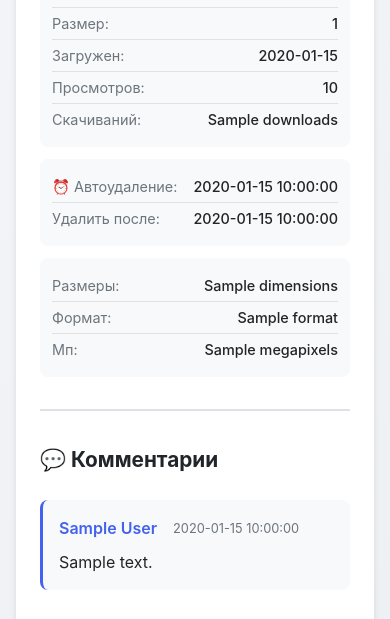
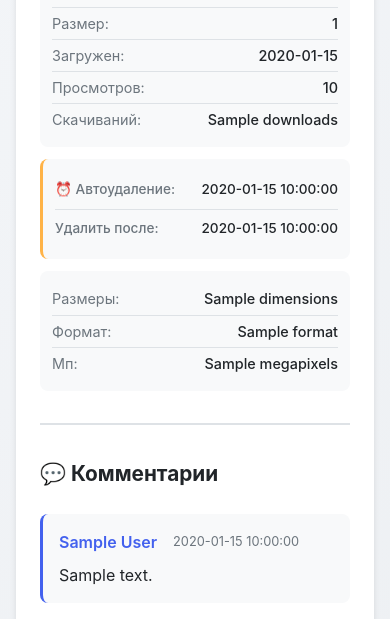
Before and after one commit to dneupokoev/aspic, a Python web app: template app/templates/view.html in a window 390 px wide. Shown: the part 627-1246 px from the top of the page. Run offline with Jinja, Linux system fonts and the light colour scheme; the template is opened without the code that fills it: most values are stand-ins (such as "Sample title", 1, 10 or a date in 2020).

Commit message:
260323.01

```diff
--- a/app/static/style.css
+++ b/app/static/style.css
@@ -1914,59 +1914,68 @@ body {
    СТИЛИ ДЛЯ АВТОУДАЛЕНИЯ
    ============================================ */
 
-/* Убеждаемся, что поля видны на всех устройствах */
-.preview-options.compact {
-    display: block !important;
-}
-
-/* Форсированное отображение полей автоудаления */
-#expireField {
-    display: block !important;
-    visibility: visible !important;
-}
-
-#expireField .compact-field {
-    display: flex !important;
-    flex-direction: column !important;
-}
-
-#expireDate, #ttlHours {
+/* Гарантируем, что блок с информацией об автоудалении всегда виден */
+.expire-info {
     display: block !important;
     width: 100% !important;
-    box-sizing: border-box !important;
-}
-
-/* На мобильных устройствах поля становятся вертикальными */
+    border-left: 3px solid var(--warning);
+    margin-top: 0.75rem;
+    margin-bottom: 0.75rem;
+    padding: 0.75rem !important;
+    background: var(--light);
+    border-radius: var(--border-radius-sm);
+    box-sizing: border-box;
+}
+
+/* На мобильных устройствах принудительно показываем все строки */
 @media (max-width: 768px) {
-    .expire-fields-row {
-        flex-direction: column !important;
-        gap: 0.75rem !important;
+    .expire-info {
+        display: block !important;
         width: 100% !important;
-    }
-
-    .expire-field {
-        width: 100% !important;
-        min-width: 0 !important;
-    }
-
-    .expire-field input {
-        width: 100% !important;
-        font-size: 16px !important;
-    }
-
-    .expire-field label {
-        font-size: 0.85rem !important;
-    }
-}
-
-
-/* Гарантированное отображение блока автоудаления на мобильных */
-@media (max-width: 768px) {
-    .file-stats {
-        display: block !important;
-    }
-    .stat-row {
+        margin: 0.75rem 0 !important;
+        padding: 0.75rem !important;
+        background: var(--light) !important;
+        border-radius: var(--border-radius-sm) !important;
+    }
+
+    .expire-info .stat-row {
         display: flex !important;
         justify-content: space-between !important;
-    }
-}
+        align-items: center !important;
+        width: 100% !important;
+        padding: 0.5rem 0 !important;
+        border-bottom: 1px solid var(--border);
+    }
+
+    .expire-info .stat-row:last-child {
+        border-bottom: none;
+    }
+
+    .expire-info .stat-label {
+        flex-shrink: 0 !important;
+        font-size: 0.85rem !important;
+        font-weight: 500 !important;
+        color: var(--gray) !important;
+    }
+
+    .expire-info .stat-value {
+        text-align: right !important;
+        font-size: 0.85rem !important;
+        font-weight: 500 !important;
+        color: var(--dark) !important;
+        word-break: break-word !important;
+        flex: 1 !important;
+        margin-left: 0.5rem !important;
+    }
+}
+
+/* Для тёмной темы */
+@media (prefers-color-scheme: dark) {
+    .expire-info {
+        background: #363636;
+    }
+
+    .expire-info .stat-value {
+        color: #e9ecef !important;
+    }
+}
--- a/app/templates/view.html
+++ b/app/templates/view.html
@@ -109,9 +109,9 @@
                 </div>
             </div>
 
-            <!-- ИНФОРМАЦИЯ ОБ АВТОМАТИЧЕСКОМ УДАЛЕНИИ - ТОЛЬКО ДОБАВЛЕННЫЙ БЛОК -->
+            <!-- ИНФОРМАЦИЯ ОБ АВТОМАТИЧЕСКОМ УДАЛЕНИИ - добавлен класс expire-info -->
             {% if file.expire_date or (file.ttl_hours and file.ttl_hours > 0) %}
-            <div class="file-stats">
+            <div class="file-stats expire-info">
                 <div class="stat-row">
                     <span class="stat-label">⏰ Автоудаление:</span>
                     <span class="stat-value">
```
